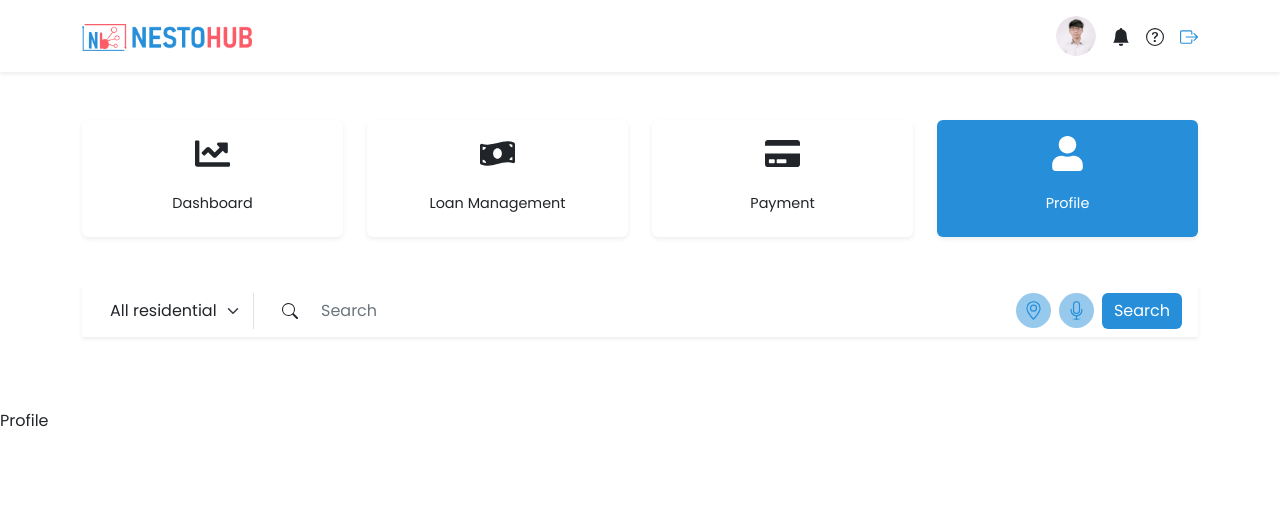
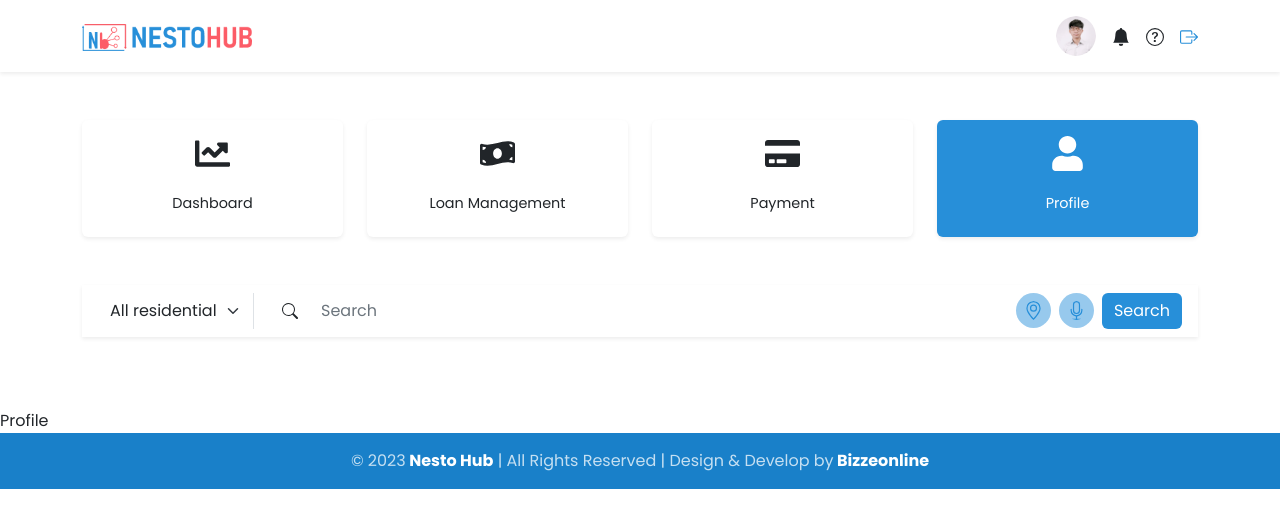
Before and after one commit to Vivekackrolix/Nesto-Frontend, a React (Create React App) app: page /home-dashboard/profile in a window 1280 px wide. Shown: the top 528 px of the page. Built offline with nearby package versions, Linux system fonts and the light colour scheme.

Commit message:
copyright text footer added on dashboard page with current year date

```diff
--- a/src/App.js
+++ b/src/App.js
@@ -1,6 +1,7 @@
 import { BrowserRouter, Route, Routes } from 'react-router-dom';
 import { RouteData } from './utils/Routes';
 import HomeDashboardContent from './dashboard/home-dashnoard-content/HomeDashboardContent';
+import CopyrightText from './components/footer/CopyrightText';
 
 const App = () => {
   return (
@@ -11,7 +12,15 @@ const App = () => {
             return <Route key={id} path={path} element={element} />;
           } else if (page === 'dashboard' && routes) {
             return (
-              <Route key={id} path={path} element={element}>
+              <Route
+                key={id}
+                path={path}
+                element={
+                  <>
+                    {element} <CopyrightText />
+                  </>
+                }
+              >
                 <Route index element={<HomeDashboardContent />} />
                 {routes.map(({ id, path, element }) => (
                   <Route key={id} path={path} element={element} />
--- a/src/components/footer/CopyrightText.js
+++ b/src/components/footer/CopyrightText.js
@@ -6,8 +6,9 @@ const CopyrightText = () => {
       <Container>
         <Row className="justify-content-center">
           <Col xs="auto" className="text-white text-opacity-75 text-center">
-            © 2022 <span className="text-white fw-bold">Nesto Hub</span> | All
-            Rights Reserved | Design & Develop by
+            © {new Date().getFullYear()}
+            <span className="text-white fw-bold"> Nesto Hub</span> | All Rights
+            Reserved | Design & Develop by
             <span className="text-white fw-bold"> Bizzeonline </span>
           </Col>
         </Row>
--- a/src/dashboard/HomeDashBoard.js
+++ b/src/dashboard/HomeDashBoard.js
@@ -10,6 +10,7 @@ import {
 } from 'react-icons/fa';
 import SearchFilterBox from './search-filter/SearchFilter';
 import './Dashboard.css';
+import CopyrightText from '../components/footer/CopyrightText';
 
 const dashboardInfoCardsData = [
   {
--- a/src/dashboard/home-dashnoard-content/HomeDashboardContent.js
+++ b/src/dashboard/home-dashnoard-content/HomeDashboardContent.js
@@ -34,7 +34,7 @@ const HomeDashboardContent = () => {
           md={9}
           className="d-flex justify-content-center align-items-center mt-4"
         >
-          <Button className="btn-color-primary rounded-100">
+          <Button className="btn-color-primary rounded-100 mb-5">
             Download All Pdf
           </Button>
         </Col>
```
